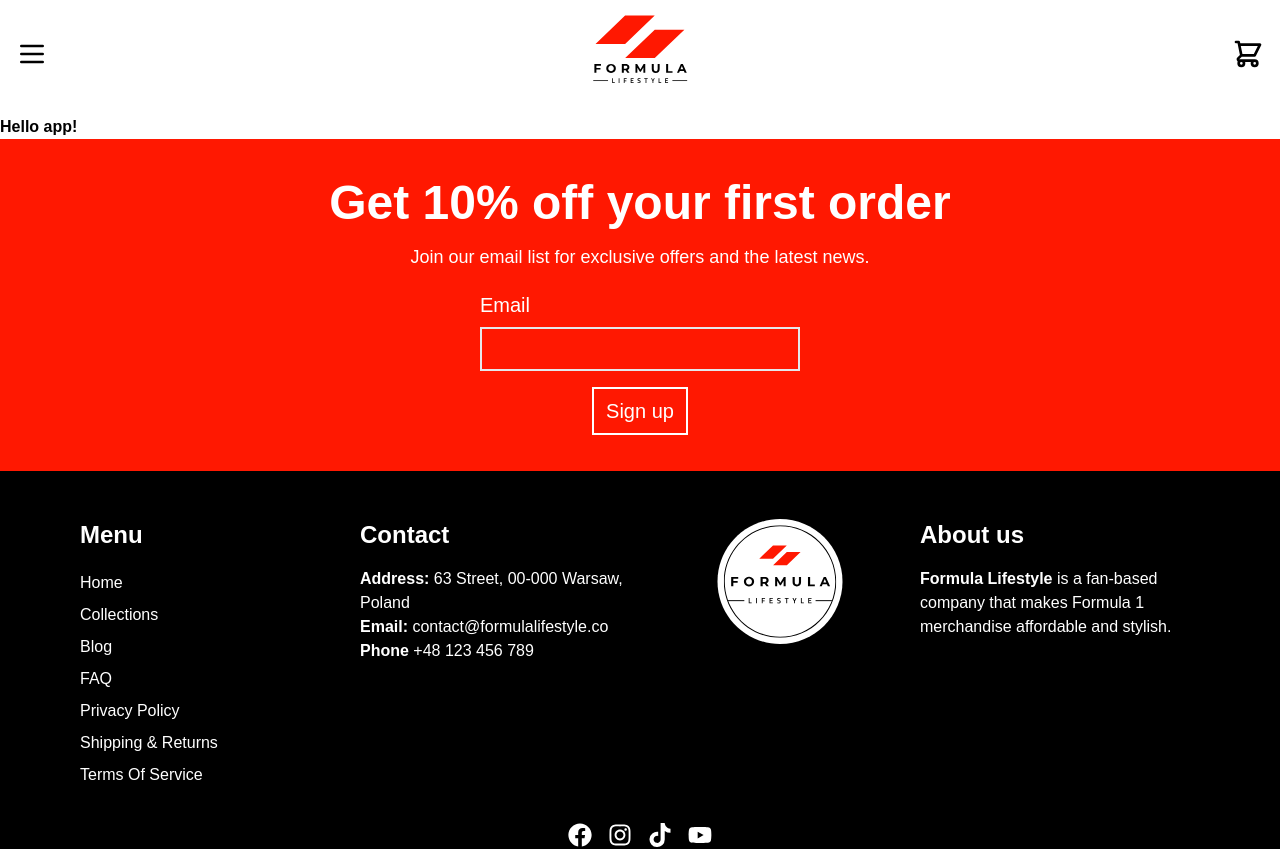
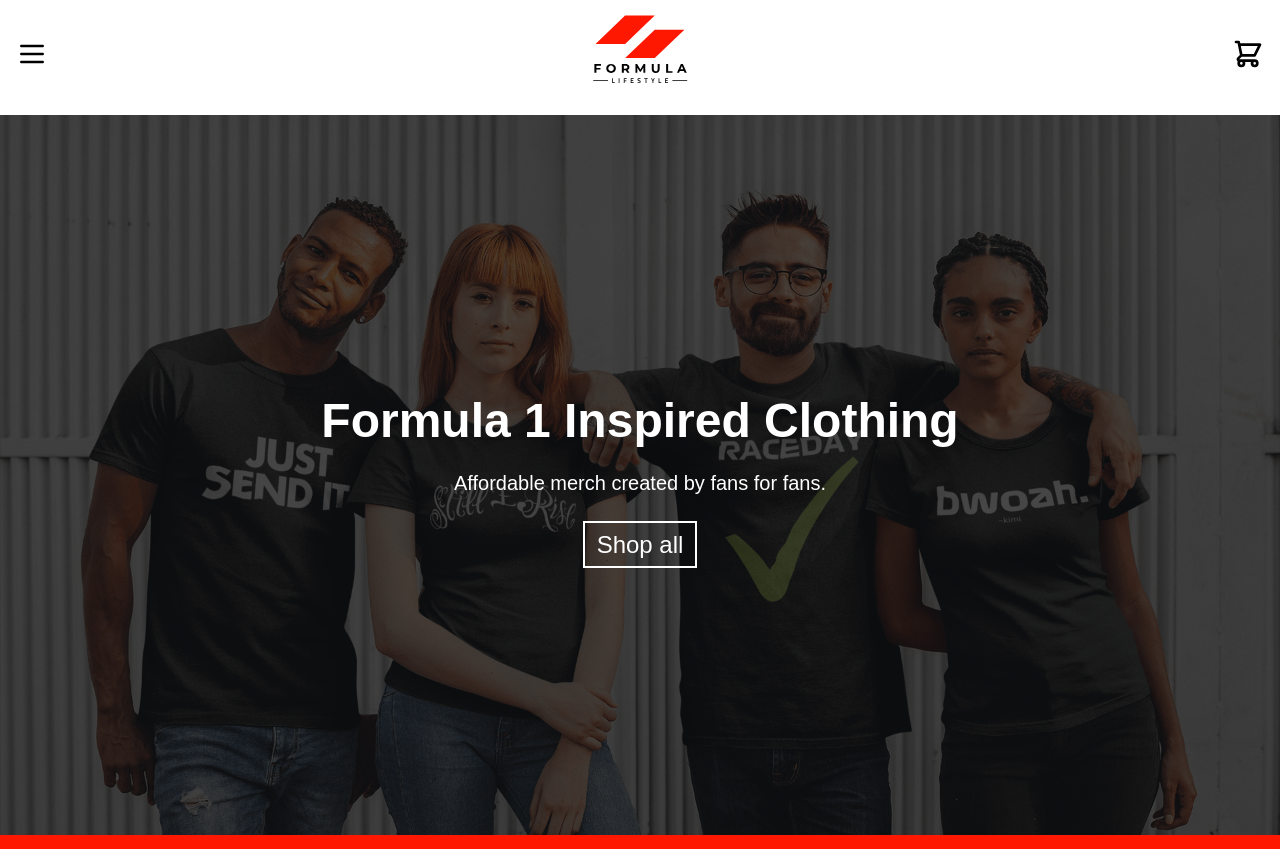
Before and after one commit to KrystianJonca/full-stack-ecommerce-app, a Next.js app: page / in a window 1280 px wide. Shown: the top 849 px of the page. Built offline with nearby package versions, Linux system fonts and the light colour scheme; no server answers.

Commit message:
Added header

```diff
--- a/pages/index.tsx
+++ b/pages/index.tsx
@@ -1,6 +1,6 @@
 import type { NextPage } from 'next';
 import Head from 'next/head';
-import { Layout } from '../components';
+import { Layout, Header } from '../components';
 
 const Home: NextPage = () => {
   return (
@@ -12,7 +12,7 @@
       </Head>
 
       <Layout>
-        <h1 className="font-bold">Hello app!</h1>
+        <Header />
       </Layout>
     </div>
   );
```
Also changed, not shown: public/header.png (added).
